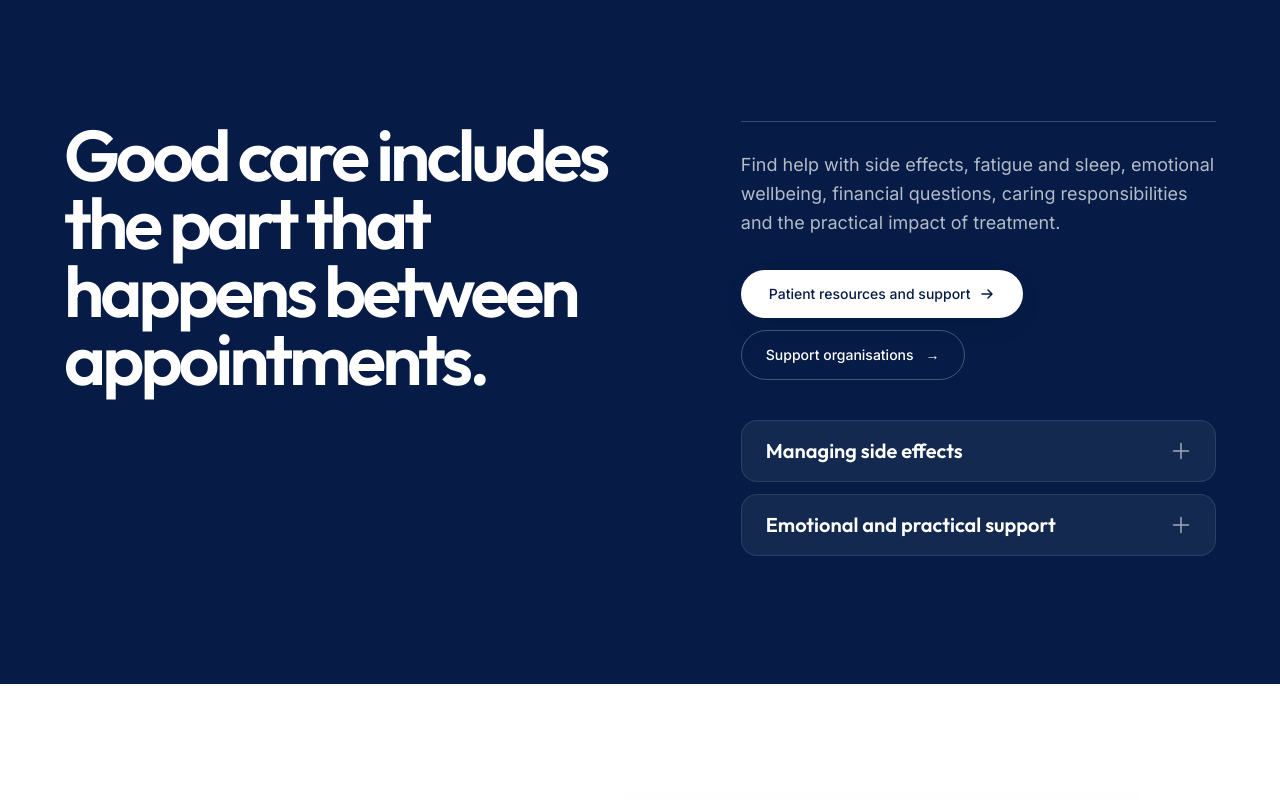
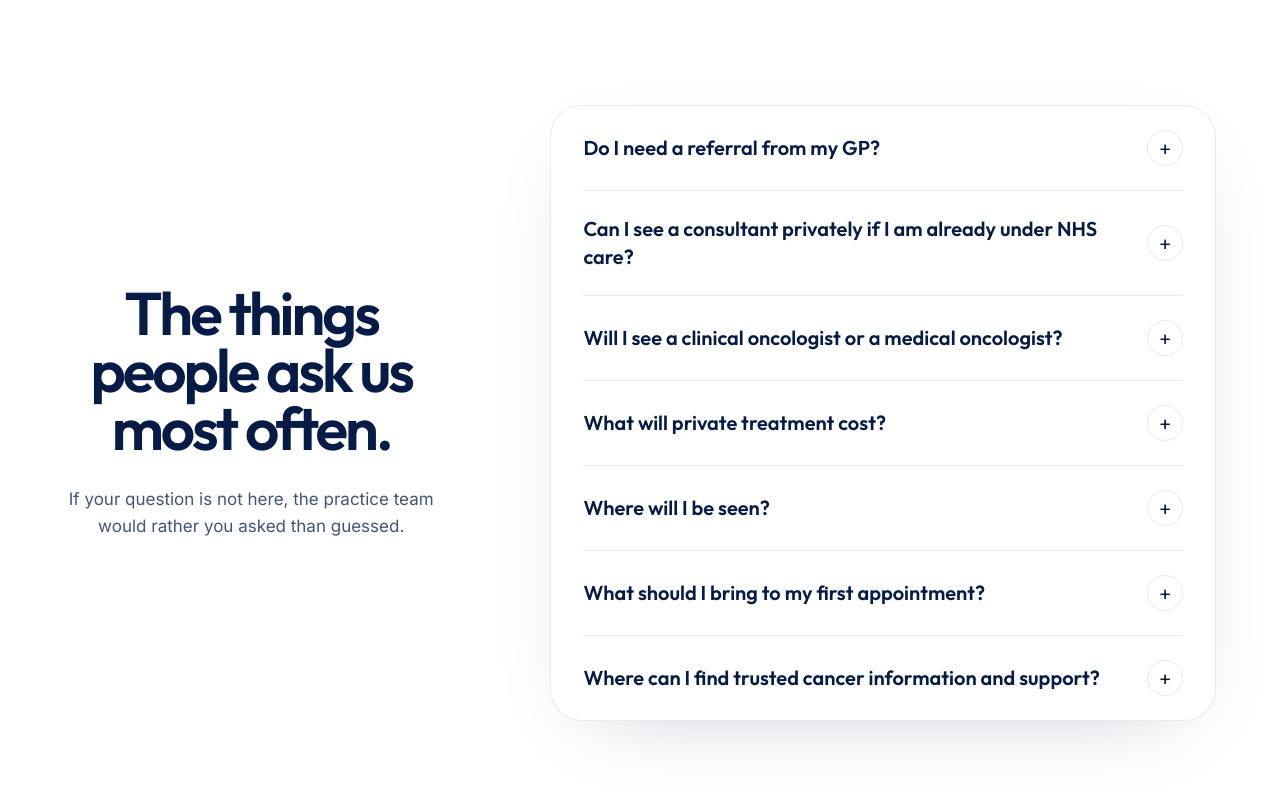
Before and after one commit to dordinator/berkshire-oncology-v2, a Next.js app: page /patients in a window 1280 px wide. Shown: the part 6460-7260 px from the top of the page. Built offline with nearby package versions, Linux system fonts and the light colour scheme.

Commit message:
Fold patient support into FAQs

```diff
--- a/src/app/patients/page.tsx
+++ b/src/app/patients/page.tsx
@@ -2,7 +2,6 @@ import type { Metadata } from "next";
 import Image from "next/image";
 import Link from "next/link";
 import JsonLd from "@/components/site/JsonLd";
-import Button from "@/components/ui/Button";
 import Reveal from "@/components/ui/Reveal";
 import PatientsHero from "@/components/sections/patients/PatientsHero";
 import PatientPathwayScroll from "@/components/sections/patients/PatientPathwayScroll";
@@ -12,7 +11,6 @@ import PatientPathwayScroll from "@/components/sections/patients/PatientPathwayS
 // hijacked, and no review switcher on a patient-facing page.
 import PageMotion from "@/components/sections/resources/PageMotion";
 import { pageMeta, breadcrumbLd } from "@/content/seo";
-import { allNavLinks } from "@/content/navigation";
 import { faqs } from "@/content/patientHub";
 
 export const metadata: Metadata = pageMeta({
@@ -36,7 +34,7 @@ const practicalLinks = [
   },
   {
     title: "Resources and support",
-    href: "#support",
+    href: "/resources",
   },
 ];
 
@@ -58,16 +56,6 @@ const appointmentPoints = [
     body: "If you would like to, bring a friend or relative to listen, take notes and help you remember questions.",
   },
 ];
-
-// The support section's expandable rows — read from the IA rather than
-// written here, so the titles, descriptions and destinations stay in step
-// with the resources pages they open onto.
-const supportTopics = [
-  "/resources/managing-side-effects",
-  "/resources/emotional-and-practical-support",
-]
-  .map((href) => allNavLinks.find((link) => link.href === href))
-  .filter((link): link is NonNullable<typeof link> => Boolean(link));
 
 export default function PatientsPage() {
   const faqLd = {
@@ -236,102 +224,6 @@ export default function PatientsPage() {
       </section>
 
       <section
-        id="support"
-        className="relative scroll-mt-24 overflow-clip bg-ink py-24 text-white md:py-32"
-      >
-        <div className="container-wide relative">
-          {/* Both columns open on the same line, with the expandable rows
-              keeping their feet close together too. */}
-          <div className="grid gap-14 lg:grid-cols-[1.1fr_0.9fr] lg:items-start lg:gap-24">
-            <Reveal>
-              <div>
-                <h2 className="max-w-4xl font-display text-[clamp(3rem,5.6vw,6.2rem)] font-semibold leading-[0.95] tracking-[-0.055em] text-white">
-                  Good care includes the part that happens between appointments.
-                </h2>
-              </div>
-            </Reveal>
-
-            <Reveal delay={1}>
-              <div className="border-t border-white/20 pt-7">
-                <p className="text-lg leading-relaxed text-white/70">
-                  Find help with side effects, fatigue and sleep, emotional
-                  wellbeing, financial questions, caring responsibilities and
-                  the practical impact of treatment.
-                </p>
-                <div className="mt-8 flex flex-wrap gap-3">
-                  <Button href="/resources" variant="light">
-                    Patient resources and support
-                  </Button>
-                  {/* focus-visible mirrors hover: rounded-full opts this out
-                      of the global underline rule, so without these the
-                      keyboard indicator was nothing at all. */}
-                  <Link
-                    href="/links"
-                    className="inline-flex items-center gap-3 rounded-full border border-white/25 px-6 py-3.5 text-sm font-medium text-white transition-colors hover:border-white/60 hover:bg-white/10 focus-visible:border-white/60 focus-visible:bg-white/10"
-                  >
-                    Support organisations <span aria-hidden>→</span>
-                  </Link>
-                </div>
-
-                {/* The four support areas as expandable rows, read from the
-                    IA — each opens to its own description and on to its page.
-                    The + is the FAQ section's device in this room's material,
-                    and the stack fills the column the glass panels used to
-                    only decorate. */}
-                <div className="mt-10 space-y-3">
-                  {supportTopics.map((topic) => (
-                    <details
-                      key={topic.href}
-                      className="group rounded-2xl border border-white/10 bg-white/[0.06]"
-                    >
-                      <summary className="flex cursor-pointer list-none items-center justify-between gap-6 px-6 py-4 [&::-webkit-details-marker]:hidden">
-                        <span className="font-display text-lg font-semibold leading-snug text-white md:text-xl">
-                          {topic.label}
-                        </span>
-                        <svg
-                          aria-hidden
-                          viewBox="0 0 16 16"
-                          fill="none"
-                          className="h-5 w-5 flex-none text-white/60 transition-transform duration-300 group-open:rotate-45"
-                        >
-                          <path
-                            d="M8 2v12M2 8h12"
-                            stroke="currentColor"
-                            strokeWidth="1.2"
-                            strokeLinecap="round"
-                          />
-                        </svg>
-                      </summary>
-                      <div className="px-6 pb-5">
-                        {topic.description && (
-                          <p className="max-w-md text-[15px] leading-relaxed text-white/65">
-                            {topic.description}
-                          </p>
-                        )}
-                        <Link
-                          href={topic.href}
-                          aria-label={`Read more: ${topic.label}`}
-                          className="group/link mt-3 inline-flex items-center gap-2 text-sm font-medium text-white"
-                        >
-                          Read more
-                          <span
-                            aria-hidden
-                            className="transition-transform group-hover/link:translate-x-1"
-                          >
-                            →
-                          </span>
-                        </Link>
-                      </div>
-                    </details>
-                  ))}
-                </div>
-              </div>
-            </Reveal>
-          </div>
-        </div>
-      </section>
-
-      <section
         id="faqs"
         aria-labelledby="patients-faq-heading"
         className="flex min-h-svh scroll-mt-24 items-center bg-white py-24 md:py-28"
@@ -374,6 +266,15 @@ export default function PatientsPage() {
                     <p className="text-[14px] leading-relaxed text-ink-muted sm:text-[15px]">
                       {faq.a}
                     </p>
+                    {faq.link && (
+                      <Link
+                        href={faq.link.href}
+                        className="mt-4 inline-flex items-center gap-2 text-sm font-semibold text-ink underline decoration-ink/25 underline-offset-4 transition-colors hover:text-accent hover:decoration-accent"
+                      >
+                        {faq.link.label}
+                        <span aria-hidden>→</span>
+                      </Link>
+                    )}
                   </div>
                 </details>
               ))}
--- a/src/content/patientHub.ts
+++ b/src/content/patientHub.ts
@@ -167,6 +167,7 @@ export const journey: JourneyStep[] = [
 export interface Faq {
   q: string;
   a: string;
+  link?: { label: string; href: string };
 }
 
 export const faqs: Faq[] = [
@@ -197,4 +198,9 @@ export const faqs: Faq[] = [
     q: "What should I bring to my first appointment?",
     a: "Anything you already have that describes your diagnosis: scans, reports, clinic letters and a list of the medication you currently take. If you do not have these, come anyway — your consultant can request them. Bringing someone with you, and a written list of your questions, is often more useful than people expect.",
   },
+  {
+    q: "Where can I find trusted cancer information and support?",
+    a: "Our resources page links to established organisations offering cancer information and practical, emotional and financial support.",
+    link: { label: "View trusted resources", href: "/resources" },
+  },
 ];
```
